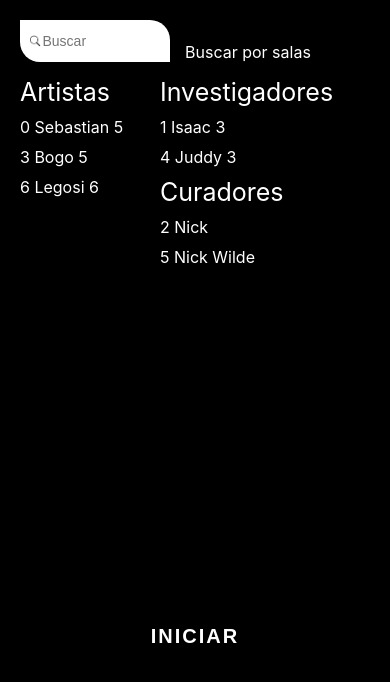
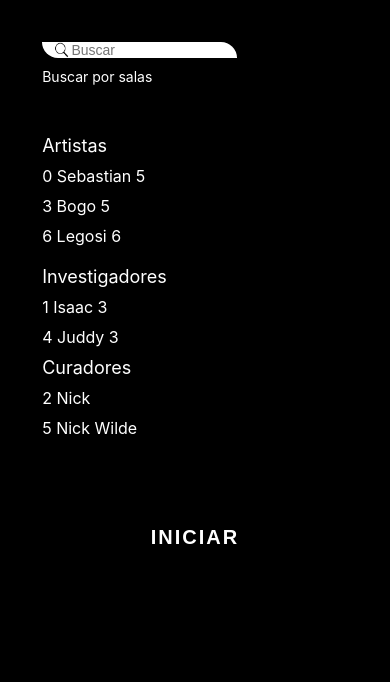
Before and after one commit to Lechuga194/endemicovsglobalcrisis, a React (Create React App) app: page / in a window 390 px wide. Shown: the top 682 px of the page. Built offline with nearby package versions, Linux system fonts and the light colour scheme.

Commit message:
responsive splash and explore

```diff
--- a/src/components/searchbox/searchbox.css
+++ b/src/components/searchbox/searchbox.css
@@ -32,5 +32,7 @@ input[type="search"]::-webkit-search-results-decoration {
 }
 
 @media (max-width: 400px){
-
+    .searchbox{
+        font-size: 10px;
+    }
 }
--- a/src/containers/exploracion/exploracion.module.css
+++ b/src/containers/exploracion/exploracion.module.css
@@ -40,26 +40,33 @@
     align-self: start;
 }
 
+.contenido {
+    display: grid;
+    grid-template-rows: 50% auto;
+    justify-items: center;
+    align-content: start;
+    text-align: center;
+    row-gap: 30%;
+}
+
+
 .contenido img {
     width: 50%;
 }
 
-.contenido {
-    display: grid;
-    grid-template-rows: auto auto;
-    justify-items: center;
-    align-content: center;
-    text-align: center;
-    row-gap: 10%;
-}
-
-.texto{
-    font-size: 30px;
-    align-self: center;
+@media (max-height: 600px), (max-width: 400px){
+    .contenido img {
+        display: none;
+    }
 }
 
 
 @media (max-width: 850px){
+
+    .contenido img {
+        width: 30%;
+    }
+
     .exploracion{
         display: grid;
         grid-template-columns: auto;
@@ -70,12 +77,8 @@
 
     .exploracion #menuexploracion{
         width: 100vw;
-        height: 70vh;
+        height: auto;
         align-self: start;
-    }
-
-    .contenido img {
-        display: none;
     }
 
     .contenido {
@@ -87,23 +90,17 @@
         row-gap: 10%;
     }
 
-    .texto{
-        font-size: 30px;
-        align-self: center;
-        margin: 50px;
-    }
 }
+
 
 .button nav ul {
     cursor: pointer;
     list-style-type: none;
-    position: relative;
     margin: 0;
     padding: 0;
 }
 
 .button nav ul li {
-    position: relative;
     --c: rgb(255, 255, 255);
     color: var(--c);
     font-size: 20px;
@@ -122,8 +119,6 @@
     transition: 0.5s;
     margin: 1em;
 }
-
-/* CSS repetido pq el CSS es barato */
 
 .button nav ul li span {
     position: absolute;
--- a/src/containers/menu_busqueda/Menu_busqueda.js
+++ b/src/containers/menu_busqueda/Menu_busqueda.js
@@ -79,9 +79,9 @@ function Menu_busqueda({onCreadorClick}) {
                     <a onClick={() => onButtonClick('busqueda_nombres')}>Buscar por nombre</a>
                 }
             </div>
-            <div className={styles.listacreadores}>
+            <div className={styles.tiposbusqueda}>
                 {currentPage == 'busqueda_salas' ? <div> Salas </div> :
-                    <div className={styles.creadores}>
+                    <div className={styles.listacreadores}>
                         <div>
                             <p className={styles.creador}>Artistas</p>
                             <div>
--- a/src/containers/menu_busqueda/menu_busqueda.module.css
+++ b/src/containers/menu_busqueda/menu_busqueda.module.css
@@ -1,13 +1,13 @@
 .busqueda {
     display: grid;
     grid-template-rows: 10% auto;
-    margin: 20px;
+    margin: 5vh;
 }
 
 .nav {
     height: 5vh;
     display: grid;
-    grid-template-columns: 250px auto;
+    grid-template-columns: 250px 150px;
     grid-column-gap: 15px;
 }
 
@@ -18,35 +18,59 @@
     align-self: end;
 }
 
-.creadores{
+.listacreadores{
     display: grid;
-    grid-template-columns: auto auto;
-    margin-top: 20px;
+    margin-top: 5vh;
+    grid-template-columns: 50% 50%;
+    justify-items: start;
+    align-items: start;
+    justify-content: stretch;
 }
 
-.creadores ul {
-    list-style-type:none;
+.creador {
+    font-size: 32px;
 }
 
-.creadores p  {
+
+.listacreadores p  {
     transition: transform .1s;
     margin: 10px 0px 10px 0px;
     cursor: pointer;
 }
 
-.creadores p:hover, .nav a:hover  {
+.listacreadores p:hover, .nav a:hover  {
     transform: scale(1.05);
 }
 
-.creador {
-    font-size: 25px;
+.listacreadores ul {
+    list-style-type:none;
 }
 
-@media  (max-width: 400px) {
+@media  (max-width: 800px) {
     .nav {
-        height: 5vh;
-        display: grid;
-        grid-template-columns: 150px auto;
-        grid-column-gap: 15px;
+        grid-template-columns: 150px 150px;
+    }
+
+    .creador {
+        font-size: 18px;
+    }
+
+    .nav a{
+        font-size: 14px;
+    }
+
+}
+
+@media  (max-width: 400px), (max-height:500px) {
+
+    .nav {
+        grid-template-columns: 50vw;
+        grid-template-rows: auto auto;
+        grid-row-gap: 10px;
+    }
+
+    .listacreadores{
+        grid-template-columns: auto;
+        grid-template-rows: auto auto;
     }
 }
```
Also changed, not shown: src/containers/exploracion/Exploracion.js (line endings or trailing spaces).
